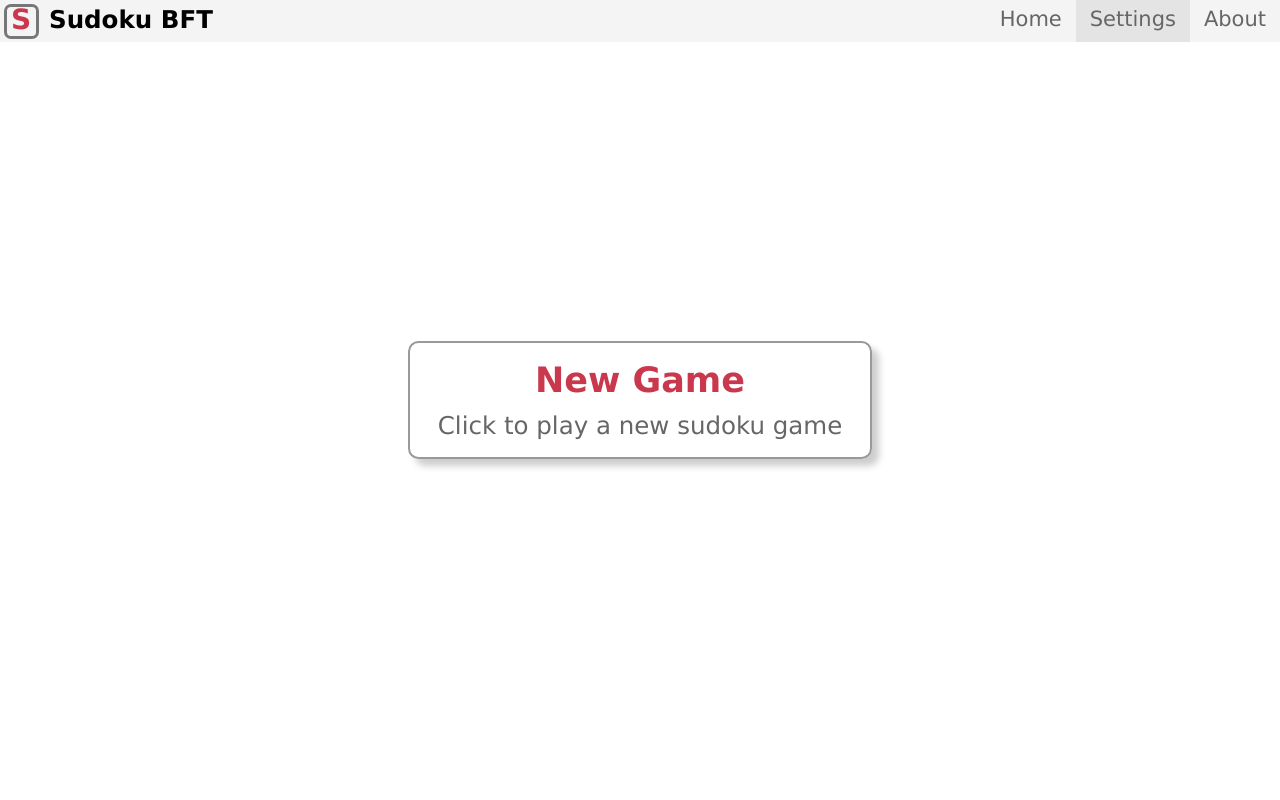
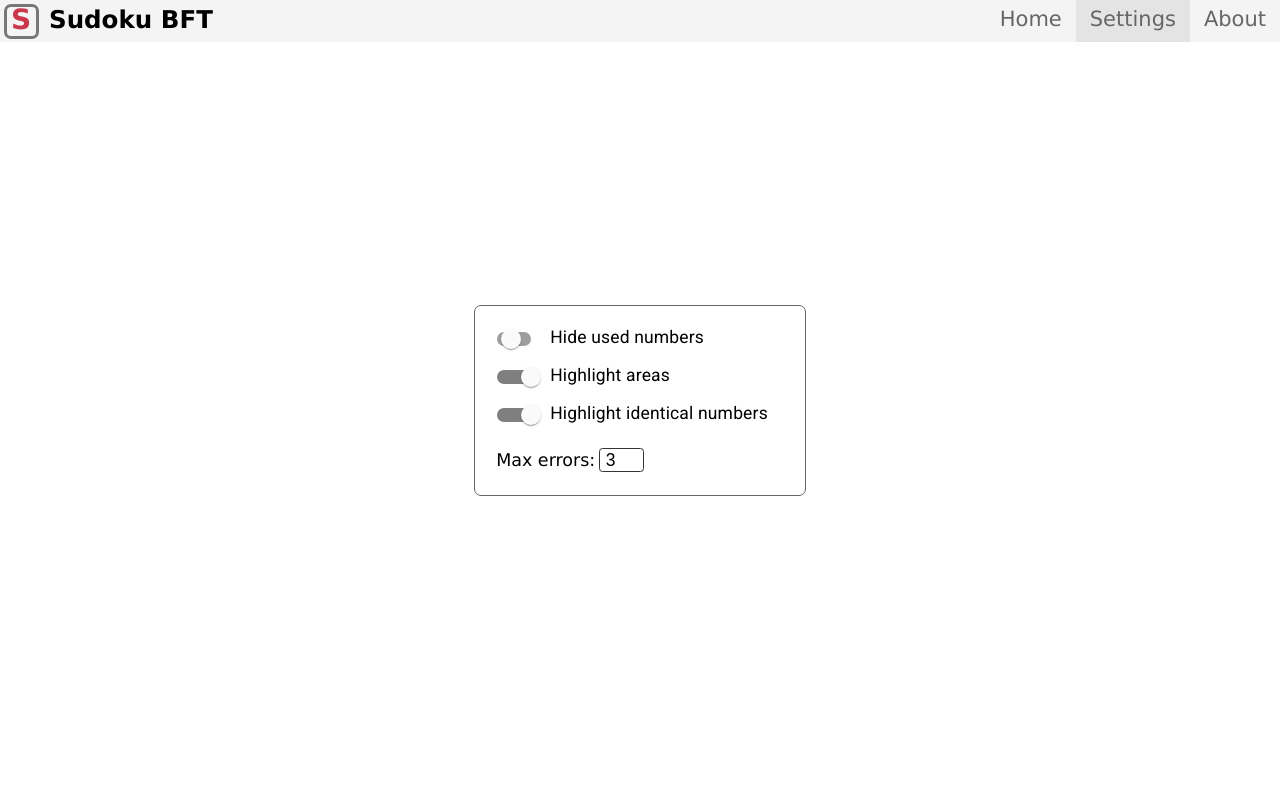
Before and after one commit to msoffredi/sudoku-board-for-teaching, a React (Create React App) app: page / in a window 1280 px wide. Both pictures are taken after a click on the item "Settings". Shown: the top 800 px of the page. Built offline with nearby package versions, Linux system fonts and the light colour scheme.

Commit message:
Settings refactored

```diff
--- a/src/components/App/App.tsx
+++ b/src/components/App/App.tsx
@@ -10,6 +10,7 @@ import { Home } from '../Home/Home';
 import { TopBar } from '../TopBar/TopBar';
 import { Menu } from '../Menu/Menu';
 import { About } from '../About/About';
+import { Settings } from '../Settings/Settings';
 
 const games = {
     easy1: [
@@ -141,8 +142,8 @@ class AppComponent extends React.Component<AppProps, AppState> {
         return <></>;
     }
 
-    onMenuSettingsClick = (): void => {
-        this.setState({ settings: true });
+    onSettingsClick = (): void => {
+        this.setState({ settings: !this.state.settings });
     };
 
     onAboutClick = (): void => {
@@ -160,7 +161,7 @@ class AppComponent extends React.Component<AppProps, AppState> {
 
         const menuItems = [
             { onClick: emptyFunc, text: 'Home', selected: false },
-            { onClick: this.onMenuSettingsClick, text: 'Settings', selected: this.state.settings },
+            { onClick: this.onSettingsClick, text: 'Settings', selected: this.state.settings },
             { onClick: this.onAboutClick, text: 'About', selected: this.state.about }
         ];
 
@@ -171,6 +172,7 @@ class AppComponent extends React.Component<AppProps, AppState> {
         return (
             <div id="app">
                 <TopBar>{menu}</TopBar>
+                {this.state.settings ? <Settings closeEvent={this.onSettingsClick} /> : null}
                 {this.state.about ? <About closeEvent={this.onAboutClick} /> : null}
                 <div className="container-center">
                     {this.props.navigation === Pages.Home
--- a/src/components/Settings/Settings.scss
+++ b/src/components/Settings/Settings.scss
@@ -1,17 +1,16 @@
 @import '../../styles/colors';
 
 #settings {
-    position: absolute;
-    top: 1.2rem;
-    right: 0;
-    border: $color-dark 1px solid;
-    background-color: white;
-    padding: 0.4rem;
-    z-index: 2;
+    width: auto;
+    height: auto;
+    border: $color-dark-gray 1px solid;
+    border-radius: 0.2rem;
+    text-align: left;
+    padding: 0.4rem 0.4rem 0.6rem 0.6rem;
+    margin: 0 2rem;
 
     @media only screen and (max-width: 600px) {
-        top: 3.5rem;
-        right: 1.3rem;
+        margin: 0 1rem;
     }
 
     .MuiFormControlLabel-root
@@ -20,7 +19,11 @@
         font-size: 0.5rem;
         display: inline-block;
         width: auto;
-        padding-right: 0.2rem;
+        padding-right: 0.1rem;
+
+        @media only screen and (max-width: 600px) {
+            font-size: 0.6rem;
+        }
     }
 
     input[name='max-errors'] {
@@ -31,14 +34,11 @@
         padding: 0.17rem;
         border: $color-dark 1px solid;
         border-radius: 0.1rem;
-    }
 
-    button {
-        width: fit-content;
-        padding: 0.17rem 0.3rem;
-        margin-top: 0.5rem;
-        border: $color-dark 1px solid;
-        border-radius: 0.15rem;
-        cursor: pointer;
+        @media only screen and (max-width: 600px) {
+            height: 0.9rem;
+            font-size: 0.6rem;
+            padding: 0.2rem;
+        }
     }
 }
--- a/src/components/Settings/Settings.tsx
+++ b/src/components/Settings/Settings.tsx
@@ -5,43 +5,82 @@ import { StoreState } from "../../reducers";
 import { SettingsType } from "../../types";
 import { setSettings } from "../../actions";
 import './Settings.scss';
+import { PageContainer } from "../PageContainer/PageContainer";
 
 interface SettingsProps extends SettingsStateToProps {
     closeEvent: () => void;
     setSettings: typeof setSettings;
 }
 
-// eslint-disable-next-line @typescript-eslint/no-empty-interface
-interface SettingsState extends SettingsType { }
-
+interface SettingsState {
+    settings: SettingsType;
+    open: boolean;
+}
 
 class SettingsComponent extends React.Component<SettingsProps, SettingsState> {
+    settingsRef: React.RefObject<HTMLDivElement>;
+
     constructor(props: SettingsProps) {
         super(props);
 
-        this.state = props.settings;
+        this.state = {
+            settings: props.settings,
+            open: false
+        };
+
+        this.settingsRef = React.createRef();
+    }
+
+    closePage = (event: Event): void => {
+        // This avoids the first trigger when we clicked on the menu
+        if (this.state.open
+            && !this.settingsRef.current?.contains(event.target as Node)) {
+
+            this.props.closeEvent();
+        } else {
+            this.setState({ open: true });
+        }
+    };
+
+    componentDidMount(): void {
+        document.body.addEventListener('click', this.closePage);
+    }
+
+    componentWillUnmount(): void {
+        document.body.removeEventListener('click', this.closePage);
     }
 
     onChange = (e: React.ChangeEvent<HTMLInputElement>) => {
+        const settings = this.state.settings;
         let newState;
+
         if (e.target.name === "max-errors") {
-            newState = Object.assign(this.state, { maxErrors: Number(e.target.value) });
+            newState = Object.assign(settings, { maxErrors: Number(e.target.value) });
         } else {
-            newState = Object.assign(this.state, { [e.target.name]: e.target.checked });
+            newState = Object.assign(settings, { [e.target.name]: e.target.checked });
         }
 
-        this.setState(newState);
+        this.setState({ settings: newState });
         this.props.setSettings(newState);
     };
 
     render(): JSX.Element {
+        const {
+            hideUsedNumbers,
+            highlightAreas,
+            highlightIdenticalNumbers,
+            maxErrors
+        } = this.state.settings;
+
         return (
-            <div id="settings">
+            <PageContainer>
+                <div className="container-center">
+                    <div id="settings" ref={this.settingsRef}>
                         <FormGroup>
                             <FormControlLabel
                                 control={
                                     <Switch
-                                checked={this.state.hideUsedNumbers}
+                                        checked={hideUsedNumbers}
                                         onChange={this.onChange}
                                         name="hideUsedNumbers"
                                         color="default"
@@ -52,7 +91,7 @@ class SettingsComponent extends React.Component<SettingsProps, SettingsState> {
                             <FormControlLabel
                                 control={
                                     <Switch
-                                checked={this.state.highlightAreas}
+                                        checked={highlightAreas}
                                         onChange={this.onChange}
                                         name="highlightAreas"
                                         color="default"
@@ -63,7 +102,7 @@ class SettingsComponent extends React.Component<SettingsProps, SettingsState> {
                             <FormControlLabel
                                 control={
                                     <Switch
-                                checked={this.state.highlightIdenticalNumbers}
+                                        checked={highlightIdenticalNumbers}
                                         onChange={this.onChange}
                                         name="highlightIdenticalNumbers"
                                         color="default"
@@ -76,13 +115,14 @@ class SettingsComponent extends React.Component<SettingsProps, SettingsState> {
                                 <input
                                     name="max-errors"
                                     type="text"
-                            value={this.state.maxErrors}
+                                    value={maxErrors}
                                     onChange={this.onChange}
                                 />
                             </div>
-                    <button onClick={this.props.closeEvent}>Close</button>
                         </FormGroup>
                     </div>
+                </div>
+            </PageContainer>
         );
     }
 }
```
Lines whose indentation alone changed are shown as unchanged.
